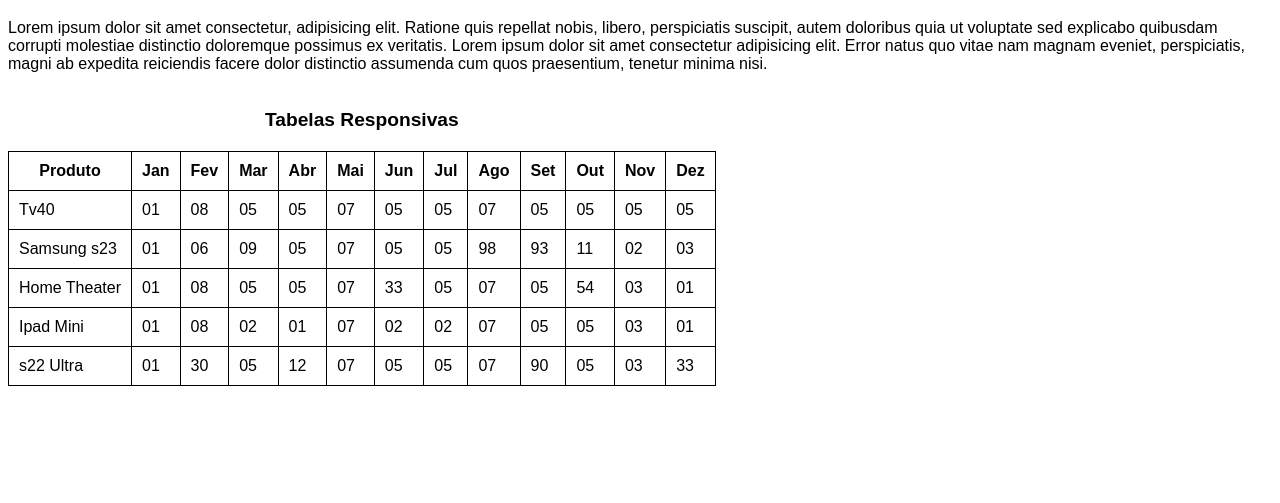
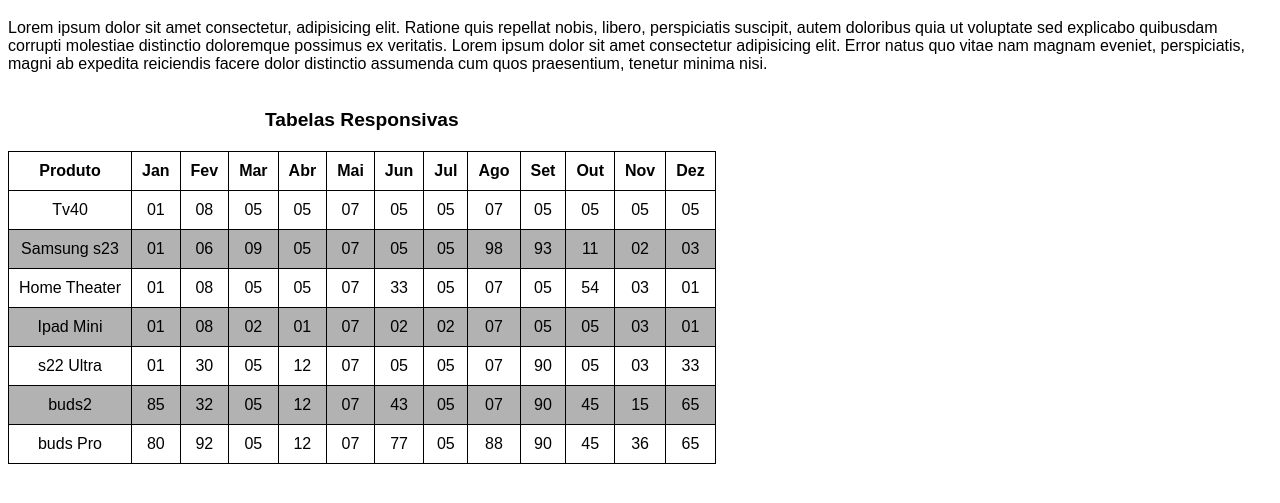
Before and after one commit to GustavoRiian/html-css, a plain HTML site: page Exercicios/ex014/exercicio05.html in a window 1280 px wide. Shown: the part 61-564 px from the top of the page. Drawn offline with Linux system fonts and the light colour scheme.

Commit message:
Atualização da tabela

```diff
--- a/Exercicios/ex014/exercicio05.html
+++ b/Exercicios/ex014/exercicio05.html
@@ -1,40 +1,57 @@
 <!DOCTYPE html>
 <html lang="pt-br">
+
 <head>
     <meta charset="UTF-8">
     <meta name="viewport" content="width=device-width, initial-scale=1.0">
     <title>Tabelas Responsivas</title>
     <style>
-        body{
+        body {
             font-family: Arial, Helvetica, sans-serif;
         }
-        table{
+
+        table {
             border-collapse: collapse;
         }
-        caption{
+
+        caption {
             font-size: 1.2em;
             font-weight: bolder;
             padding: 20px;
         }
 
-        th, td{
-            border: 1px solid black;
+        th,td {
+            border: 1.5px solid black;
             padding: 10px;
+            text-align: center;
         }
 
-        tr:nth-child(even){
-            background-color: white;
+        tr:nth-child(even) {
+            background-color: rgb(178, 178, 178);
         }
-        div#container{
+
+        div#container {
             overflow-x: auto;
+/*
+PARA DEIXAR A ROLAGEM DA TABELA
+OVERFLOW= (SÃO OS DOIS EIXOS)
+OVERFLOW-Y= (ROLAGEM VERTICAL)
+EVERFLOW-X= (ROLAGEM HORIZONTAL)
+PRECISA ENVELOPAR TODA A TABELA.
+*/
         }
     </style>
 </head>
+
 <body>
     <h1> Tabelas em Telas pequenas</h1>
-<p>Lorem ipsum dolor sit amet consectetur, adipisicing elit. Ratione quis repellat nobis, libero, perspiciatis suscipit, autem doloribus quia ut voluptate sed explicabo quibusdam corrupti molestiae distinctio doloremque possimus ex veritatis. Lorem ipsum dolor sit amet consectetur adipisicing elit. Error natus quo vitae nam magnam eveniet, perspiciatis, magni ab expedita reiciendis facere dolor distinctio assumenda cum quos praesentium, tenetur minima nisi.</p>
+    <p>Lorem ipsum dolor sit amet consectetur, adipisicing elit. Ratione quis repellat nobis, libero, perspiciatis
+        suscipit, autem doloribus quia ut voluptate sed explicabo quibusdam corrupti molestiae distinctio doloremque
+        possimus ex veritatis. Lorem ipsum dolor sit amet consectetur adipisicing elit. Error natus quo vitae nam magnam
+        eveniet, perspiciatis, magni ab expedita reiciendis facere dolor distinctio assumenda cum quos praesentium,
+        tenetur minima nisi.</p>
 
-<div>
+    <div id="container">
         <table>
             <caption>Tabelas Responsivas</caption>
             <thead>
@@ -130,8 +147,39 @@
                     <td>03</td>
                     <td>33</td>
                 </tr>
+                <tr>
+                    <td>buds2</td>
+                    <td>85</td>
+                    <td>32</td>
+                    <td>05</td>
+                    <td>12</td>
+                    <td>07</td>
+                    <td>43</td>
+                    <td>05</td>
+                    <td>07</td>
+                    <td>90</td>
+                    <td>45</td>
+                    <td>15</td>
+                    <td>65</td>
+                </tr>
+                <tr>
+                    <td>buds Pro</td>
+                    <td>80</td>
+                    <td>92</td>
+                    <td>05</td>
+                    <td>12</td>
+                    <td>07</td>
+                    <td>77</td>
+                    <td>05</td>
+                    <td>88</td>
+                    <td>90</td>
+                    <td>45</td>
+                    <td>36</td>
+                    <td>65</td>
+                </tr>
             </tbody>
     </div>
     </table>
 </body>
+
 </html>
```
Lines whose indentation alone changed are shown as unchanged.
